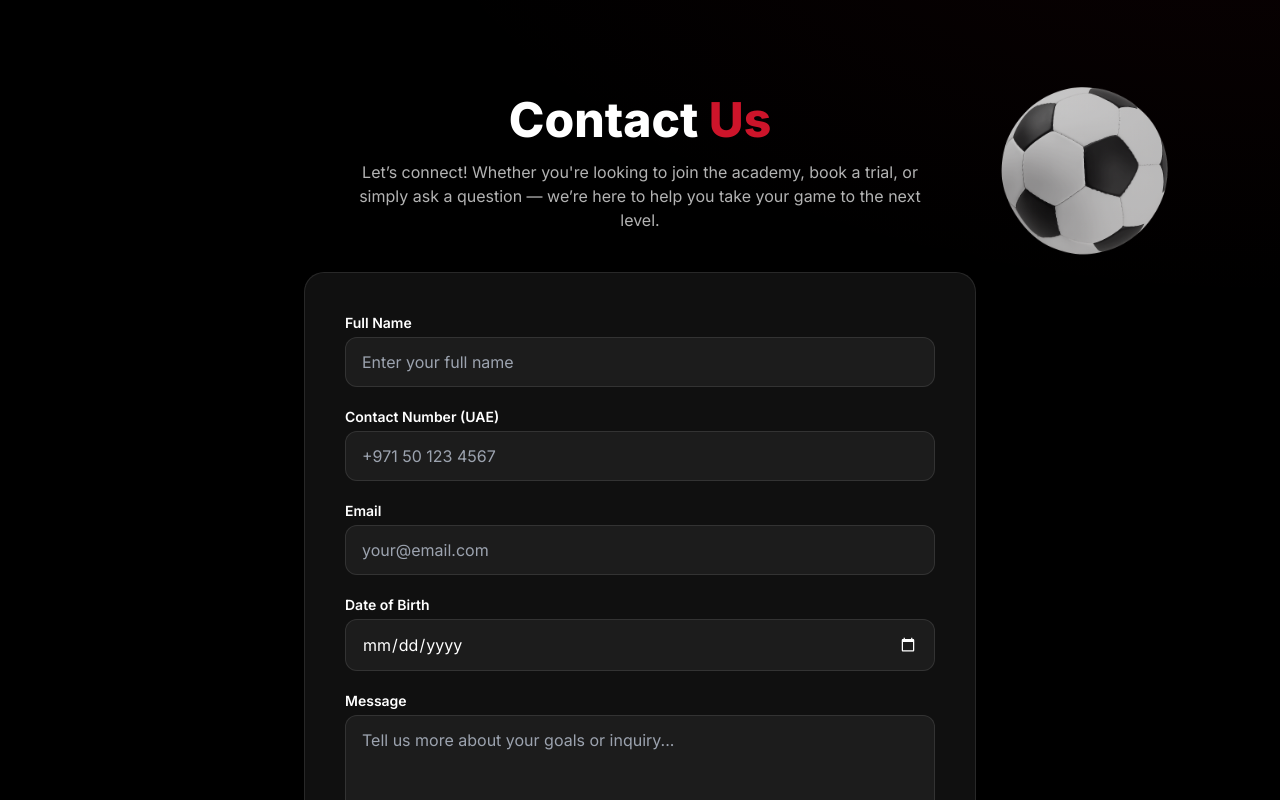
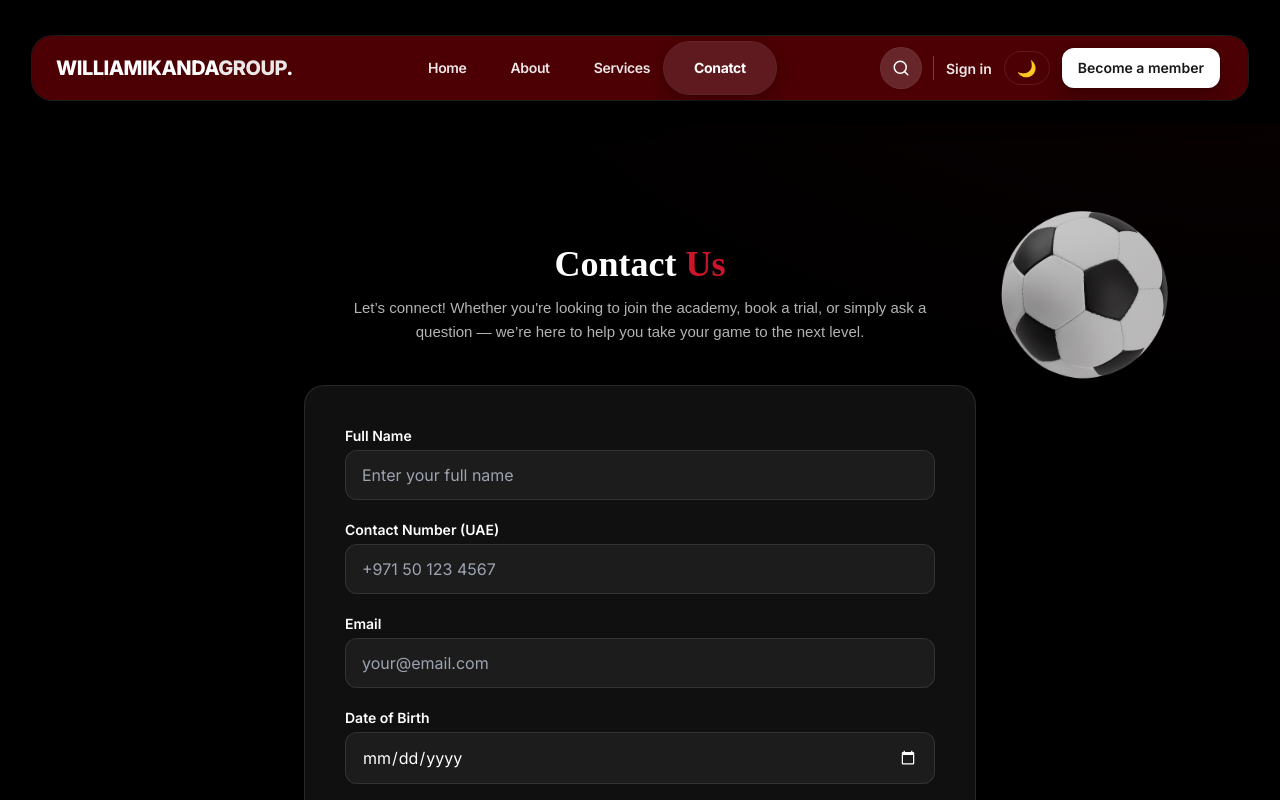
Before and after one commit to pvsameerpvs/williamikanda-group, a Next.js app: page /contact in a window 1280 px wide. Shown: the top 800 px of the page. Built offline with nearby package versions, Linux system fonts and the light colour scheme.

Commit message:
feat: global fonts and ui changes

```diff
--- a/app/about/page.tsx
+++ b/app/about/page.tsx
@@ -1,6 +1,7 @@
 import SectionAbout from "@/components/SectionAbout";
 import SectionWhy from "@/components/SectionWhy";
 import SectionWho from "@/components/SectionWho";
+import Navbar from "@/components/Navbar";
 
 export default function AboutPage() {
   return (
--- a/app/contact/page.tsx
+++ b/app/contact/page.tsx
@@ -4,12 +4,16 @@ import { useState } from "react";
 import { AnimatePresence, motion } from "framer-motion";
 import Image from "next/image";
 import { useI18n } from "@/lib/i18n";
+import Navbar from "@/components/Navbar";
+import { usePathname } from "next/navigation";
 
 const BRAND = { red: "#cd142a" };
 
 export default function ContactPage() {
   const { t } = useI18n();
   const [sent, setSent] = useState(false);
+  const pathname = usePathname();
+  const isHome = pathname === "/";
 
   function onSubmit(e: React.FormEvent<HTMLFormElement>) {
     e.preventDefault();
@@ -18,13 +22,24 @@ export default function ContactPage() {
   }
 
   return (
+    <>
+      {/* Sticky navbar like other sections */}
+      {!isHome && (
+        <div className="sticky top-0 z-50">
+          <Navbar />
+        </div>
+      )}
+
       <section
-      className="relative overflow-hidden container-pad py-16 md:py-24"
+        className="relative overflow-hidden container-pad py-16 md:py-24 bg-white dark:bg-neutral-900"
         style={{
           background:
             "radial-gradient(120% 80% at 100% -20%, rgba(205,20,42,0.06) 0%, transparent 60%)",
         }}
       >
+        {/* standard top margin below navbar */}
+        {!isHome && <div className="mt-4 md:mt-6" />}
+
         {/* Animated floating football */}
         <motion.div
           className="absolute -right-10 md:right-24 top-10 md:top-16 w-36 h-36 md:w-52 md:h-52 opacity-80"
@@ -46,10 +61,10 @@ export default function ContactPage() {
           transition={{ duration: 0.6, ease: "easeOut" }}
           className="relative z-10 max-w-3xl mx-auto text-center"
         >
-        <h1 className="text-3xl md:text-5xl font-extrabold mb-4 text-black dark:text-white">
+          <h1 className="text-3xl md:text-4xl font-bold mb-3 text-black dark:text-white">
             Contact <span style={{ color: BRAND.red }}>Us</span>
           </h1>
-        <p className="text-black/70 dark:text-white/70 max-w-xl mx-auto mb-10">
+          <p className="text-sm md:text-[15px] text-black/70 dark:text-white/70 max-w-xl mx-auto mb-10 leading-relaxed">
             Let’s connect! Whether you're looking to join the academy, book a
             trial, or simply ask a question — we’re here to help you take your
             game to the next level.
@@ -77,7 +92,7 @@ export default function ContactPage() {
             />
           </div>
 
-        {/* Contact Number (UAE) */}
+          {/* Contact Number */}
           <div>
             <label className="block text-sm font-semibold mb-1 text-black dark:text-white">
               Contact Number (UAE)
@@ -131,7 +146,10 @@ export default function ContactPage() {
 
           {/* Submit Button */}
           <motion.button
-          whileHover={{ y: -2, boxShadow: "0 10px 28px rgba(205,20,42,0.45)" }}
+            whileHover={{
+              y: -2,
+              boxShadow: "0 10px 28px rgba(205,20,42,0.45)",
+            }}
             whileTap={{ scale: 0.98 }}
             type="submit"
             className="mt-4 inline-flex items-center justify-center rounded-full px-8 py-3 font-semibold tracking-wide uppercase text-white shadow-lg transition-all duration-300 ease-out"
@@ -158,5 +176,6 @@ export default function ContactPage() {
           </AnimatePresence>
         </motion.form>
       </section>
+    </>
   );
 }
--- a/app/globals.css
+++ b/app/globals.css
@@ -10,40 +10,61 @@ html, body {
   height: 100%;
 }
 
-/* globals.css or tailwind.css */
+/* ──────────────────────────────── */
+/* Google Fonts                    */
+/* ──────────────────────────────── */
+@import url("https://fonts.googleapis.com/css2?family=DM+Serif+Display:ital@0;1&family=Smooch+Sans:wght@100..900&display=swap");
+
+/* Paragraph font: Smooch Sans */
+body,
+p,
+.motion-p {
+  font-family: "Smooch Sans", sans-serif;
+  font-optical-sizing: auto;
+  font-weight: 400;
+  font-style: normal;
+}
+
+/* Heading font: DM Serif Display (covers normal + motion headings) */
+h1, h2, h3, h4, h5, h6,
+.motion-h1, .motion-h2, .motion-h3, .motion-h4, .motion-h5, .motion-h6 {
+  font-family: "DM Serif Display", serif;
+  font-weight: 400;
+  font-style: normal;
+}
+
+/* Optional italic variant helper */
+.dm-serif-display-regular-italic {
+  font-family: "DM Serif Display", serif;
+  font-weight: 400;
+  font-style: italic;
+}
+
+/* ──────────────────────────────── */
+/* Existing custom styles           */
+/* ──────────────────────────────── */
 
 .gradient-text {
   @apply bg-clip-text text-transparent;
-  /* Smooth red-white-black gradient */
   background-image: linear-gradient(90deg, #cd142a, #ffffff, #000000);
   background-size: 200% auto;
   animation: shimmer 6s ease-in-out infinite;
 }
 
-/* Optional shimmer animation for premium feel */
 @keyframes shimmer {
-  0% {
-    background-position: 0% center;
-  }
-  50% {
-    background-position: 100% center;
-  }
-  100% {
-    background-position: 0% center;
-  }
+  0% { background-position: 0% center; }
+  50% { background-position: 100% center; }
+  100% { background-position: 0% center; }
 }
-/* globals.css */
+
 .stroke-white {
   -webkit-text-stroke: 2px rgba(255,255,255,0.92);
   color: transparent;
 }
 
+/* container-pad — keep both your clamp and max width */
 .container-pad {
+  @apply max-w-7xl mx-auto px-4 sm:px-6 lg:px-8;
   padding-left: clamp(1rem, 3vw, 2rem);
   padding-right: clamp(1rem, 3vw, 2rem);
 }
-
-
-.container-pad {
-  @apply max-w-7xl mx-auto px-4 sm:px-6 lg:px-8;
-}
--- a/components/Navbar.tsx
+++ b/components/Navbar.tsx
@@ -6,6 +6,7 @@ import { motion } from "framer-motion";
 import { usePathname } from "next/navigation";
 import { Menu, Search } from "lucide-react";
 import clsx from "clsx";
+import { ThemeToggle } from "./ThemeToggle";
 
 export default function Navbar() {
   const pathname = usePathname();
@@ -42,7 +43,7 @@ export default function Navbar() {
   ];
 
   return (
-    <header className="sticky top-0 z-50">
+    <header className="z-50 py-6">
       <div className="container-pad">
         {/* Desktop bar */}
         <motion.nav
@@ -50,17 +51,27 @@ export default function Navbar() {
           initial="hidden"
           animate="show"
           className={clsx(
-            "hidden md:flex items-center justify-between h-16 mt-3",
-            // glassy, rounded bar like the screenshot
-            "rounded-2xl bg-black/35 text-white backdrop-blur-md",
-            "ring-1 ring-white/10 shadow-[0_8px_30px_rgba(0,0,0,0.35)]"
+            "hidden md:flex items-center justify-between",
+            "h-14 md:h-16 mt-3",
+            "rounded-2xl text-white",
+            "ring-1 ring-white/10 shadow-[0_8px_30px_rgba(0,0,0,0.35)] px-3 md:px-4"
           )}
+          style={{
+            backgroundColor: "rgba(218, 2, 14, 0.35)", // 💡 transparent soft red
+          }}
         >
           {/* Left: brand */}
-          <motion.div variants={items} custom={0} className="pl-4">
+          <motion.div variants={items} custom={0} className="pl-1 md:pl-2">
             <Link href="/" className="inline-flex items-center">
-              <span className="text-xl font-extrabold tracking-tight">
-                BE<span className="opacity-90">PRO</span>
+              <span
+                className="
+                  font-extrabold tracking-tight
+                  text-base sm:text-lg md:text-xl
+                  max-w-[50vw] md:max-w-none truncate
+                "
+                title="WILLIAMIKANDA GROUP."
+              >
+                WILLIAMIKANDA<span className="opacity-90">GROUP</span>
                 <span className="text-white">.</span>
               </span>
               <span className="sr-only">Home</span>
@@ -68,7 +79,7 @@ export default function Navbar() {
           </motion.div>
 
           {/* Center: links */}
-          <div className="relative flex items-center gap-2 md:gap-3">
+          <div className="relative hidden sm:flex items-center gap-1 md:gap-2 lg:gap-3">
             {links.map((l, i) => {
               const isActive = pathname === l.href;
               const isHover = hoverIdx === i;
@@ -77,7 +88,7 @@ export default function Navbar() {
                   <Link
                     href={l.href}
                     className={clsx(
-                      "relative inline-flex items-center px-4 py-2 text-sm tracking-tight transition",
+                      "relative inline-flex items-center px-3 md:px-4 py-2 text-sm tracking-tight transition",
                       isActive
                         ? "font-bold text-white"
                         : "font-semibold text-white/90 hover:text-white"
@@ -89,7 +100,7 @@ export default function Navbar() {
                     {(isActive || isHover) && (
                       <motion.span
                         layoutId="nav-bubble"
-                        className="absolute inset-[-8px_-14px] rounded-full bg-white/10 ring-1 ring-white/15 shadow-[0_6px_18px_rgba(0,0,0,0.25)]"
+                        className="absolute inset-[-8px_-12px] md:inset-[-8px_-14px] rounded-full bg-white/10 ring-1 ring-white/15 shadow-[0_6px_18px_rgba(0,0,0,0.25)]"
                         transition={{
                           type: "spring",
                           stiffness: 420,
@@ -105,19 +116,23 @@ export default function Navbar() {
           </div>
 
           {/* Right: search | sign in | CTA */}
-          <div className="flex items-center gap-3 pr-3">
+          <div className="flex items-center gap-2 md:gap-3 pr-2 md:pr-3">
             <motion.button
               variants={items}
               custom={links.length + 1}
               aria-label="Search"
-              className="grid place-items-center h-10 w-10 rounded-full bg-white/10 ring-1 ring-white/15 hover:bg-white/15 transition"
+              className="grid place-items-center h-9 w-9 md:h-10 md:w-10 rounded-full bg-white/15 ring-1 ring-white/20 hover:bg-white/20 transition"
             >
               <Search size={18} />
             </motion.button>
 
-            <div className="h-6 w-px bg-white/20" aria-hidden />
+            <div className="hidden sm:block h-6 w-px bg-white/25" aria-hidden />
 
-            <motion.div variants={items} custom={links.length + 2}>
+            <motion.div
+              variants={items}
+              custom={links.length + 2}
+              className="hidden sm:block"
+            >
               <Link
                 href="/signin"
                 className="text-sm font-semibold text-white/90 hover:text-white"
@@ -125,12 +140,12 @@ export default function Navbar() {
                 Sign in
               </Link>
             </motion.div>
-
+            <ThemeToggle />
             <motion.div variants={items} custom={links.length + 3}>
               <Link
                 href="/join"
                 className={clsx(
-                  "inline-flex items-center justify-center h-10 px-4 rounded-xl",
+                  "inline-flex items-center justify-center h-9 md:h-10 px-3.5 md:px-4 rounded-xl",
                   "bg-white text-neutral-900 text-sm font-semibold",
                   "ring-1 ring-black/10 shadow-[0_10px_22px_rgba(0,0,0,0.25)]",
                   "hover:-translate-y-0.5 hover:shadow-[0_14px_28px_rgba(0,0,0,0.28)] transition"
@@ -148,13 +163,19 @@ export default function Navbar() {
           initial="hidden"
           animate="show"
           className={clsx(
-            "md:hidden flex items-center justify-between h-14 mt-2",
-            "rounded-xl bg-black/35 text-white backdrop-blur-md",
+            "md:hidden flex items-center justify-between h-12 mt-3",
+            "rounded-xl text-white",
             "ring-1 ring-white/10 shadow-[0_8px_24px_rgba(0,0,0,0.32)] px-3"
           )}
+          style={{
+            backgroundColor: "rgba(218, 2, 14, 0.35)", // 💡 transparent soft red
+          }}
         >
           <Link href="/" className="inline-flex items-center">
-            <span className="text-lg font-extrabold tracking-tight">
+            <span
+              className="text-base font-extrabold tracking-tight max-w-[60vw] truncate"
+              title="WILLIAMIKANDA GROUP."
+            >
               WILLIAMIKANDA GROUP<span className="text-white">.</span>
             </span>
             <span className="sr-only">Home</span>
@@ -163,15 +184,15 @@ export default function Navbar() {
           <div className="flex items-center gap-2">
             <button
               aria-label="Search"
-              className="grid place-items-center h-10 w-10 rounded-full bg-white/10 ring-1 ring-white/15"
+              className="grid place-items-center h-10 w-10 rounded-full bg-white/15 ring-1 ring-white/20"
             >
               <Search size={18} />
             </button>
             <button
               onClick={() => setOpen((s) => !s)}
               className={clsx(
-                "h-10 w-10 grid place-items-center rounded-full ring-1 ring-white/15 transition",
-                open ? "bg-white/20" : "bg-white/10 hover:bg-white/15"
+                "h-10 w-10 grid place-items-center rounded-full ring-1 ring-white/20 transition",
+                open ? "bg-white/20" : "bg-white/15 hover:bg-white/20"
               )}
               aria-label="Menu"
               aria-expanded={open}
@@ -182,7 +203,7 @@ export default function Navbar() {
           </div>
         </motion.div>
 
-        {/* Mobile drawer */}
+        {/* Mobile drawer (kept as-is) */}
         {open && (
           <motion.div
             id="mobile-drawer"
--- a/components/SectionAbout.tsx
+++ b/components/SectionAbout.tsx
@@ -8,6 +8,7 @@ import {
 } from "framer-motion";
 import { useI18n } from "@/lib/i18n";
 import { usePathname } from "next/navigation";
+import Navbar from "./Navbar";
 
 /* ----------------------------- Anim helpers ----------------------------- */
 const slideLeft = {
@@ -29,6 +30,13 @@ export default function SectionAbout() {
   const isHome = pathname === "/";
 
   return (
+    <>
+      {!isHome && (
+        <div className="sticky top-0 z-50">
+          <Navbar />
+        </div>
+      )}
+
       <section
         className={[
           "relative overflow-hidden transition-colors pt-0 duration-500 bg-white dark:bg-neutral-900",
@@ -38,7 +46,8 @@ export default function SectionAbout() {
         ].join(" ")}
         aria-labelledby="about-heading"
       >
-      {/* Background: soft grid + vignette */}
+        {!isHome && <div className="mt-4 md:mt-6" />}
+
         <BackgroundDecor />
 
         <div
@@ -47,7 +56,7 @@ export default function SectionAbout() {
             isHome ? "py-12 md:py-0" : "py-16 md:py-20",
           ].join(" ")}
         >
-        {/* LEFT: text + decorative balls */}
+          {/* LEFT: centered text + decorative balls */}
           <motion.div
             variants={slideLeft}
             initial="hidden"
@@ -57,14 +66,14 @@ export default function SectionAbout() {
           >
             <BallsClusterLeft />
 
-          <div className="relative z-10">
+            <div className="relative z-10 mx-auto max-w-2xl text-center">
               <h2
                 id="about-heading"
-              className="text-3xl sm:text-4xl md:text-5xl lg:text-6xl font-extrabold tracking-tight"
+                className="text-3xl md:text-4xl font-bold tracking-tight"
               >
                 About Us
               </h2>
-            <p className="mt-5 max-w-xl leading-8 text-black/70 dark:text-white/80 text-base sm:text-lg">
+              <p className="mt-4 md:mt-5 leading-8 text-black/70 dark:text-white/80 text-sm md:text-[15px]">
                 {t.about.content ??
                   "The world’s sporting ecosystem is shifting from opaque and centralized to transparent and data-driven. At WILLIAMIKANDA GROUP, we believe in disciplined training, measurable progress, and community impact—using technology and care to build real pathways for talent."}
               </p>
@@ -99,12 +108,12 @@ export default function SectionAbout() {
                 <div className="pointer-events-none absolute inset-0 bg-gradient-to-tr from-black/30 via-transparent to-transparent dark:from-black/50" />
               </div>
 
-            {/* Balls floating over the image */}
               <BallsClusterRight />
             </div>
           </motion.div>
         </div>
       </section>
+    </>
   );
 }
 
@@ -112,9 +121,7 @@ export default function SectionAbout() {
 function BackgroundDecor() {
   return (
     <div className="absolute inset-0 -z-10 pointer-events-none">
-      {/* Vignette */}
       <div className="absolute inset-0 [mask-image:radial-gradient(70%_60%_at_50%_40%,black,transparent)] bg-black/5 dark:bg-white/5" />
-      {/* Dotted grid */}
       <div
         aria-hidden
         className="absolute inset-0 opacity-[0.07] dark:opacity-[0.08]"
@@ -141,17 +148,16 @@ function Ball({
   parallaxY,
 }: {
   size: number;
-  className?: string; // absolute positioning
+  className?: string;
   floatDelay?: number;
   speed?: number;
   rotate?: boolean;
-  parallaxY?: number; // additional translateY from scroll
+  parallaxY?: number;
 }) {
   const prefersReduced = useReducedMotion();
   return (
     <div className={["absolute", className].filter(Boolean).join(" ")}>
       <div className="relative">
-        {/* PNG ball */}
         <motion.div
           animate={prefersReduced ? undefined : { y: [0, -14, 0] }}
           transition={
@@ -186,7 +192,6 @@ function Ball({
             />
           </motion.div>
         </motion.div>
-        {/* Shadow pulse */}
         {!prefersReduced && (
           <motion.div
             className="mx-auto mt-1 h-2 w-16 rounded-full bg-black/25 dark:bg-black/40 blur-md"
@@ -206,12 +211,12 @@ function Ball({
 
 function Glow({
   className,
-  color = "255,215,0", // gold
+  color = "255,215,0",
   strength = 0.5,
 }: {
   className?: string;
-  color?: string; // r,g,b
-  strength?: number; // 0..1
+  color?: string;
+  strength?: number;
 }) {
   return (
     <div
@@ -239,17 +244,14 @@ function Glow({
 /* ----------------------------- Left cluster ----------------------------- */
 function BallsClusterLeft() {
   const { scrollYProgress } = useScroll();
-  // Subtle parallax for the left cluster
   const p1 = useTransform(scrollYProgress, [0, 1], [0, 16]);
   const p2 = useTransform(scrollYProgress, [0, 1], [0, 24]);
 
   return (
     <>
-      {/* Glows behind text */}
       <Glow className="-z-0 -left-12 top-10 h-44 w-44" strength={0.35} />
       <Glow className="-z-0 left-28 -top-8 h-36 w-36" strength={0.25} />
 
-      {/* 5 floating balls with varied sizes/timings */}
       <Ball
         size={44}
         className="-top-6 -left-4 sm:-left-6 opacity-20"
@@ -289,8 +291,6 @@ function BallsClusterLeft() {
 /* ----------------------------- Right cluster (over image) ----------------------------- */
 function BallsClusterRight() {
   const prefersReduced = useReducedMotion();
-
-  // Orbit animation for one ball
   const orbit = prefersReduced
     ? {}
     : {
@@ -300,11 +300,9 @@ function BallsClusterRight() {
 
   return (
     <>
-      {/* top-right subtle glows */}
       <Glow className="top-4 right-6 h-28 w-28" strength={0.25} />
       <Glow className="bottom-8 right-8 h-40 w-40" strength={0.35} />
 
-      {/* Floating singles */}
       <Ball
         size={42}
         className="hidden sm:block top-4 right-5 opacity-35"
@@ -325,7 +323,6 @@ function BallsClusterRight() {
         speed={2.0}
       />
 
-      {/* Orbit group */}
       <div className="absolute left-6 bottom-6 w-28 h-28 opacity-40">
         <motion.div
           className="relative w-full h-full"
--- a/components/SectionServices.tsx
+++ b/components/SectionServices.tsx
@@ -5,6 +5,8 @@ import Image from "next/image";
 import { motion } from "framer-motion";
 import { Trophy, GraduationCap, ShieldCheck, Globe2 } from "lucide-react";
 import ServiceModal, { Service } from "./ServiceModal";
+import { usePathname } from "next/navigation";
+import Navbar from "./Navbar";
 
 const BRAND = { red: "#cd142a" };
 
@@ -78,10 +80,29 @@ const services: Service[] = [
 
 export default function SectionServices() {
   const [open, setOpen] = useState<Service | null>(null);
+  const pathname = usePathname();
+  const isHome = pathname === "/";
 
   return (
     <>
-      <section className="container-pad py-16 md:py-20">
+      {/* Navbar on non-home pages with standard spacing and responsive stickiness */}
+      {!isHome && (
+        <div className="sticky top-0 z-50">
+          <Navbar />
+        </div>
+      )}
+
+      <section
+        id="services"
+        className="
+          container-pad
+          py-14 md:py-18 lg:py-20
+          scroll-mt-28
+        "
+      >
+        {/* standard distance after navbar */}
+        {!isHome && <div className="mt-4 md:mt-6" />}
+
         <motion.div
           variants={wrap}
           initial="hidden"
@@ -94,9 +115,10 @@ export default function SectionServices() {
           >
             Services
           </motion.h2>
+
           <motion.p
             variants={fadeUp}
-            className="text-center text-black/70 dark:text-white/70 max-w-2xl mx-auto mb-10"
+            className="text-center text-black/70 dark:text-white/70 max-w-2xl mx-auto mb-8 md:mb-10"
           >
             We provide world-class football development with a clear pathway
             from grassroots to the professional game.
@@ -112,7 +134,7 @@ export default function SectionServices() {
                 whileHover={{ y: -4 }}
                 transition={{ type: "spring", stiffness: 300, damping: 24 }}
                 className="
-                  group relative text-left rounded-2xl overflow-hidden
+                  group relative text-left rounded-2xl overflow-hidden w-full
                   bg-white dark:bg-neutral-900/70
                   border border-black/10 dark:border-white/10
                   shadow-[0_6px_30px_rgba(0,0,0,0.06)]
@@ -126,15 +148,18 @@ export default function SectionServices() {
                   className="absolute -top-1 left-1/2 h-1.5 w-16 -translate-x-1/2 rounded-full"
                   style={{ background: BRAND.red }}
                 />
+
                 {/* cover image (first if multi) */}
-                <div className="relative h-40 w-full">
+                <div className="relative h-40 sm:h-44 md:h-48 w-full">
                   <Image
                     src={
-                      s.images?.[0] ?? s.image ?? "/services/placeholder.jpg"
+                      s.images?.[0] ??
+                      (s as any).image ??
+                      "/services/placeholder.jpg"
                     }
                     alt={s.name}
                     fill
-                    sizes="(max-width:768px) 100vw, 33vw"
+                    sizes="(max-width:640px) 100vw, (max-width:1024px) 50vw, 25vw"
                     className="object-cover"
                   />
                   <span className="absolute inset-0 bg-black/0 group-hover:bg-black/10 transition-colors" />
@@ -155,6 +180,7 @@ export default function SectionServices() {
                       {s.name}
                     </h3>
                   </div>
+
                   <p className="text-sm md:text-[15px] leading-relaxed text-black/70 dark:text-white/75">
                     {s.desc}
                   </p>
@@ -181,7 +207,7 @@ export default function SectionServices() {
         </motion.div>
       </section>
 
-      {/* Separated modal */}
+      {/* Modal kept separate */}
       <ServiceModal open={open} onClose={() => setOpen(null)} />
     </>
   );
```
Also changed, not shown: components/HeroSlider.tsx (+36 -28 lines). Lines whose indentation alone changed are shown as unchanged.
